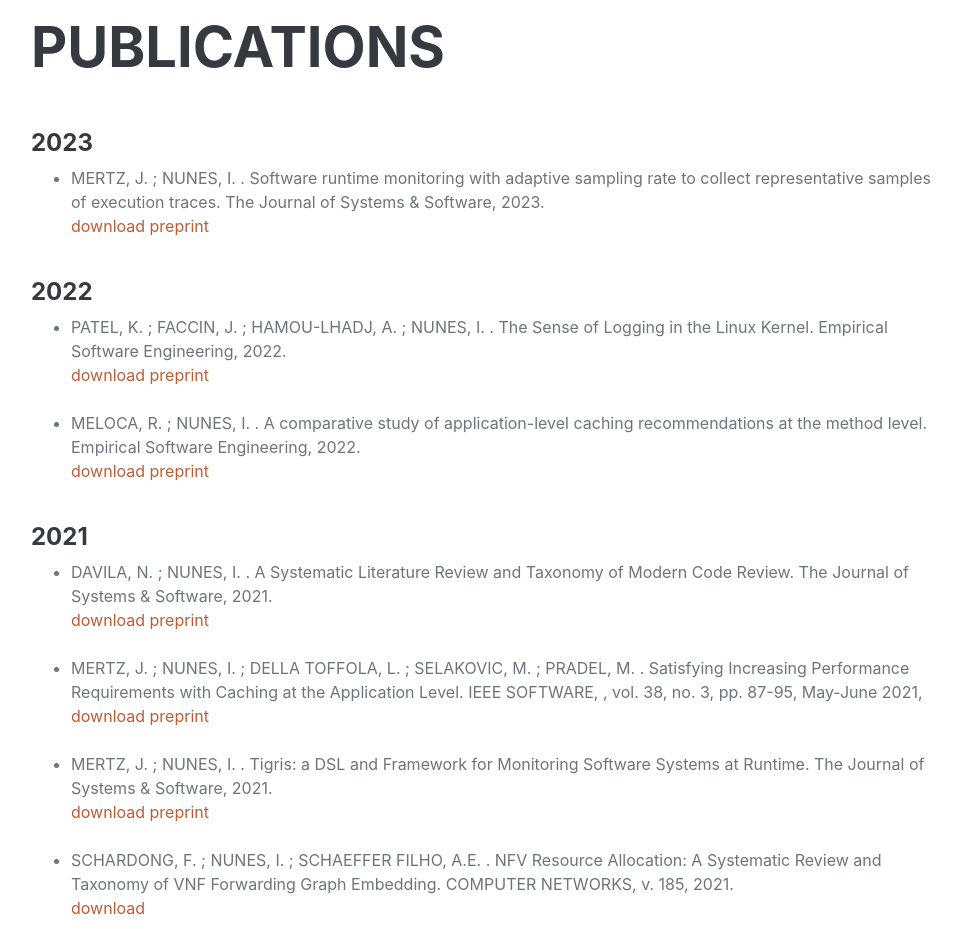
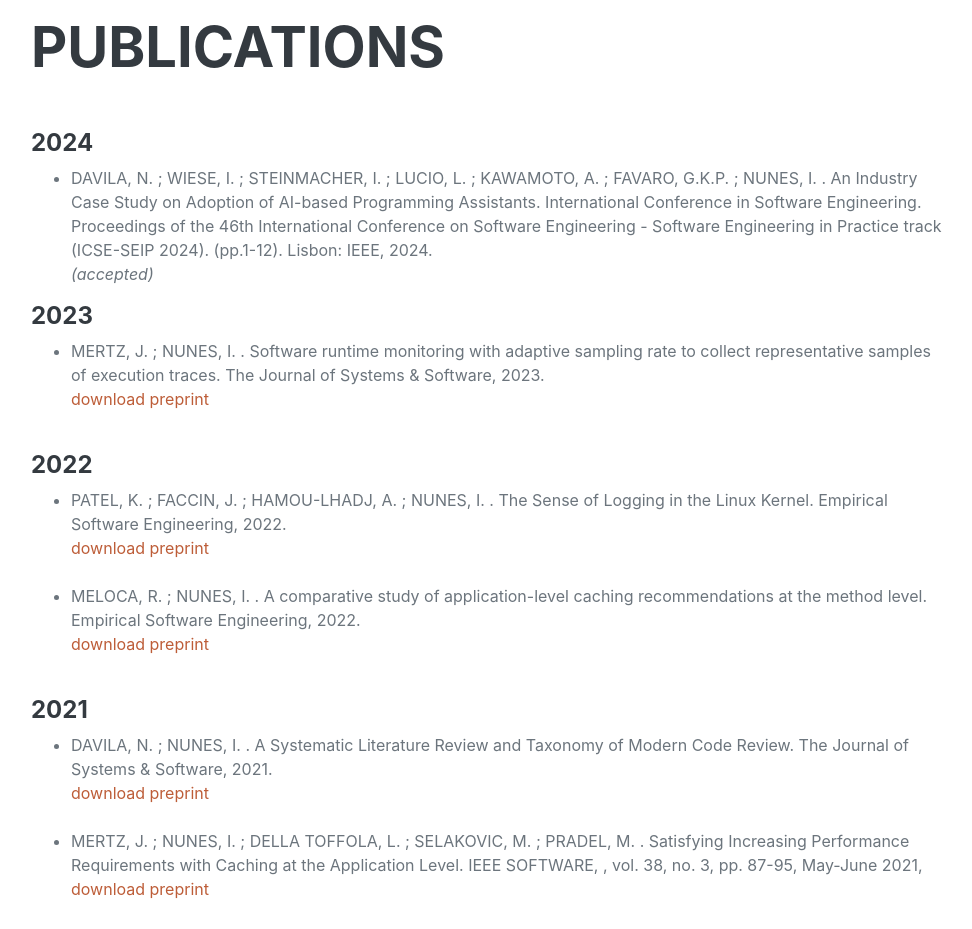
Before and after one commit to ingridnunes/ingridnunes.github.io, a plain HTML site: page index.html in a window 1280 px wide. Shown: the part 4620-5549 px from the top of the page, without its empty margins (289-1261 px from the left). Drawn offline with nearby package versions, Linux system fonts and the light colour scheme; a web font is replaced by a local one.

Commit message:
Nicole's ICSE-SEIP paper.

```diff
--- a/index.html
+++ b/index.html
@@ -371,6 +371,14 @@
             <section class="resume-section" id="publications">
                 <div class="resume-section-content">
                     <h2 class="mb-5">Publications</h2>
+
+<h4>2024</h4>
+
+<ul>
+
+	<li>DAVILA, N. ; WIESE, I. ; STEINMACHER, I. ; LUCIO, L. ; KAWAMOTO, A. ; FAVARO, G.K.P. ; NUNES, I. . An Industry Case Study on Adoption of AI-based Programming Assistants. International Conference in Software Engineering. Proceedings of the 46th International Conference on Software Engineering - Software Engineering in Practice track (ICSE-SEIP 2024). (pp.1-12). Lisbon: IEEE, 2024.<br/><!--<a href="https://doi.org/10.1016/j.jss.2023.111708">download</a>--><i>(accepted)</i>&nbsp;</li>
+
+</ul>
 
 <h4>2023</h4>
 
```
